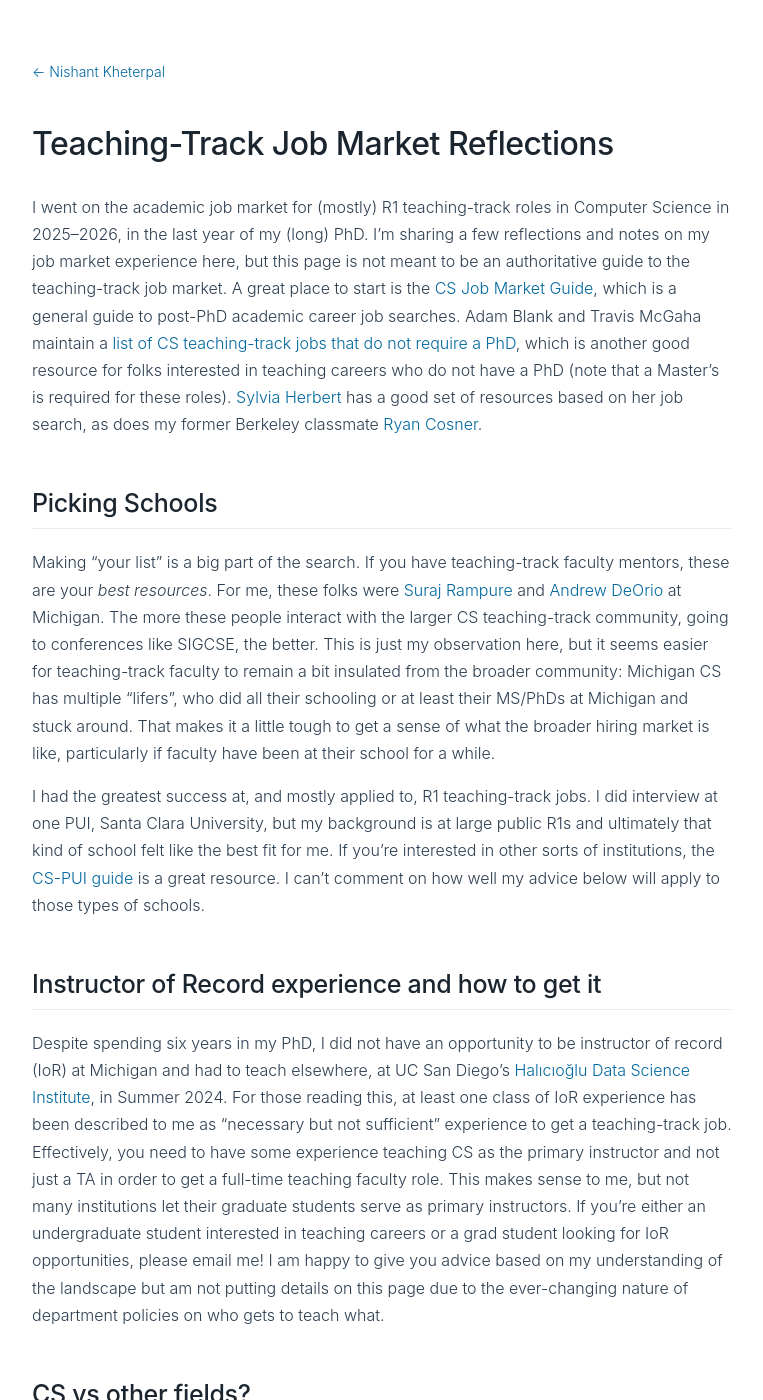
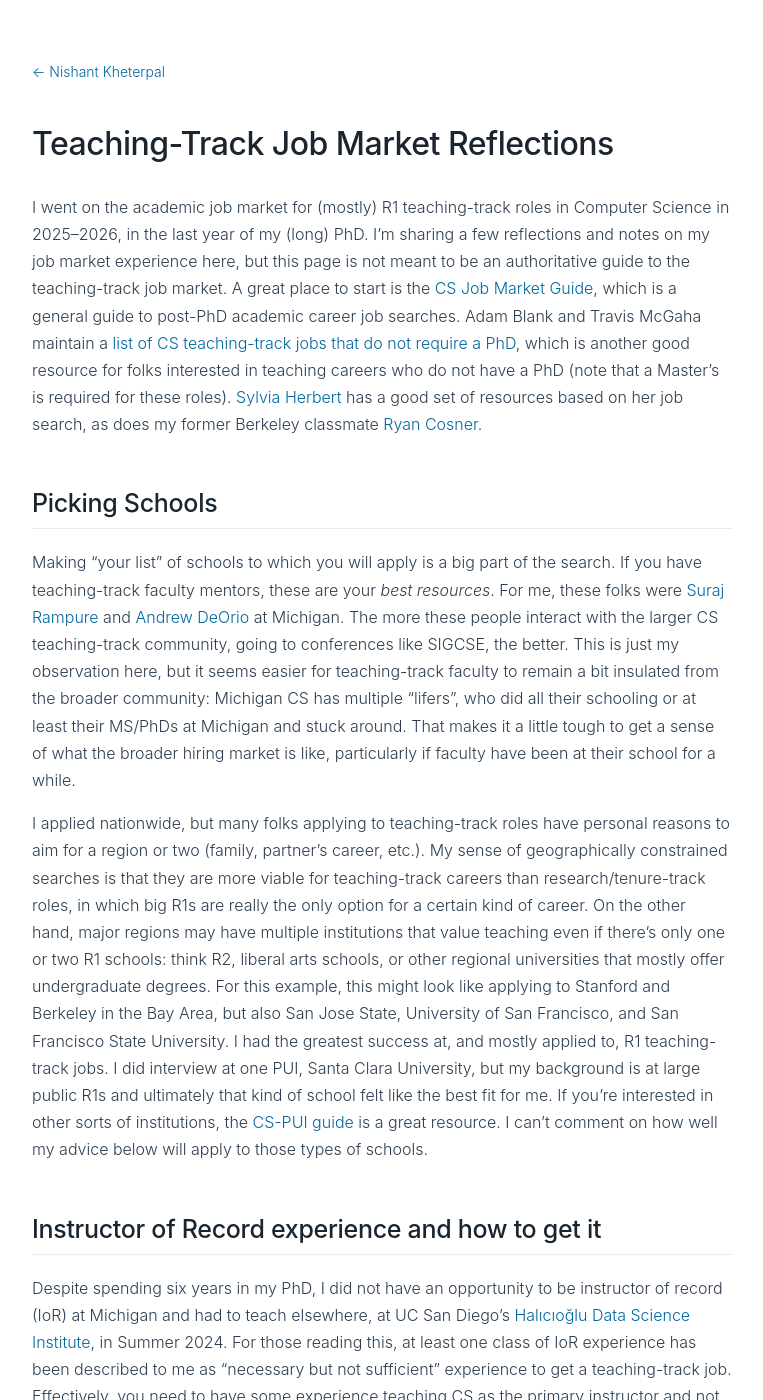
Before and after one commit to nskh/nskh.github.io, a Jekyll site: the page built from teaching-track-notes.md, in a window 1280 px wide and 1400 px high. Shown: the whole window, without its empty margins (258-1021 px from the left). Built offline with Jekyll 4.4.1, drawn with Linux system fonts in a browser that asks for light colours.

Commit message:
nationwide search

```diff
--- a/teaching-track-notes.md
+++ b/teaching-track-notes.md
@@ -10,8 +10,9 @@
 
 ## Picking Schools
 
-Making "your list" is a big part of the search. If you have teaching-track faculty mentors, these are your _best resources_. For me, these folks were [Suraj Rampure](https://eecs.engin.umich.edu/people/rampure-suraj/) and [Andrew DeOrio](https://andrewdeorio.com/) at Michigan. The more these people interact with the larger CS teaching-track community, going to conferences like SIGCSE, the better. This is just my observation here, but it seems easier for teaching-track faculty to remain a bit insulated from the broader community: Michigan CS has multiple "lifers", who did all their schooling or at least their MS/PhDs at Michigan and stuck around. That makes it a little tough to get a sense of what the broader hiring market is like, particularly if faculty have been at their school for a while.
+Making "your list" of schools to which you will apply is a big part of the search. If you have teaching-track faculty mentors, these are your _best resources_. For me, these folks were [Suraj Rampure](https://eecs.engin.umich.edu/people/rampure-suraj/) and [Andrew DeOrio](https://andrewdeorio.com/) at Michigan. The more these people interact with the larger CS teaching-track community, going to conferences like SIGCSE, the better. This is just my observation here, but it seems easier for teaching-track faculty to remain a bit insulated from the broader community: Michigan CS has multiple "lifers", who did all their schooling or at least their MS/PhDs at Michigan and stuck around. That makes it a little tough to get a sense of what the broader hiring market is like, particularly if faculty have been at their school for a while.
 
+I applied nationwide, but many folks applying to teaching-track roles have personal reasons to aim for a region or two (family, partner's career, etc.). My sense of geographically constrained searches is that they are more viable for teaching-track careers than research/tenure-track roles, in which big R1s are really the only option for a certain kind of career. On the other hand, major regions may have multiple institutions that value teaching even if there's only one or two R1 schools: think R2, liberal arts schools, or other regional universities that mostly offer undergraduate degrees. For this example, this might look like applying to Stanford and Berkeley in the Bay Area, but also San Jose State, University of San Francisco, and San Francisco State University.
 I had the greatest success at, and mostly applied to, R1 teaching-track jobs. I did interview at one PUI, Santa Clara University, but my background is at large public R1s and ultimately that kind of school felt like the best fit for me. If you're interested in other sorts of institutions, the [CS-PUI guide](https://cs-pui.github.io/) is a great resource. I can't comment on how well my advice below will apply to those types of schools.
 
 ## Instructor of Record experience and how to get it
```
